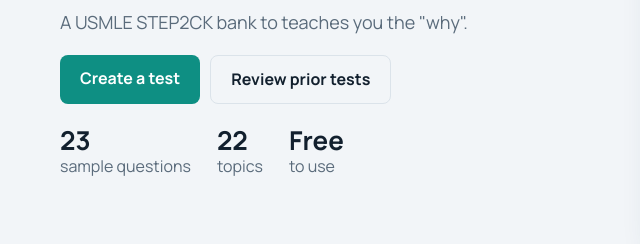
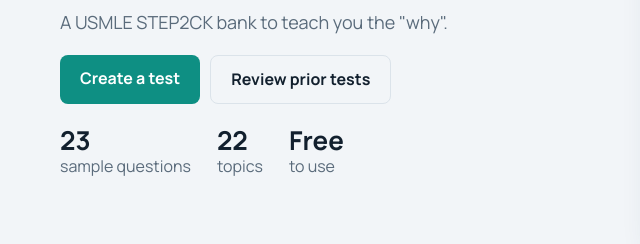
Before and after one commit to SherlockVIPSolutions/SherlockVIPsolutions.github.io, a plain HTML site: page index.html in a window 1280 px wide. Shown: the part 273-517 px from the top of the page, 50-690 px from the left. Drawn offline with Linux system fonts and the light colour scheme.

Commit message:
Fix typo

```diff
--- a/index.html
+++ b/index.html
@@ -149,7 +149,7 @@
 home(){return`
 <section class="hero"><div>
 <h1>Practice questions that reinforce deep concepts.</h1>
-<p class="muted" style="font-size:18px;max-width:520px">A USMLE STEP2CK bank to teaches you the "why".</p>
+<p class="muted" style="font-size:18px;max-width:520px">A USMLE STEP2CK bank to teach you the "why".</p>
 <div class="acts"><a class="btn" href="#/create">Create a test</a><a class="btn alt" href="#/prior">Review prior tests</a></div>
 <div class="stats"><div><b>${BANK.length}</b><span class="muted">sample questions</span></div><div><b>${SUBJECTS.length}</b><span class="muted">topics</span></div><div><b>Free</b><span class="muted">to use</span></div></div>
 </div>
```
